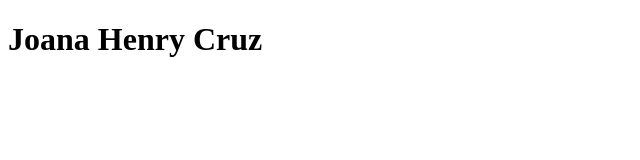
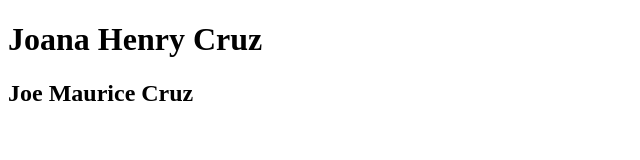
Before and after one commit to Majoja22/github-tutorial-3, a plain HTML site: page index.html in a window 1280 px wide. Shown: the whole page, without its empty margins (0-640 px from the left). Drawn offline with Linux system fonts and the light colour scheme.

Commit message:
Update index.html

```diff
--- a/index.html
+++ b/index.html
@@ -7,5 +7,6 @@
 </head>
 <body>
     <h1>Joana Henry Cruz</h1>
+    <h2>Joe Maurice Cruz</h2>
 </body>
 </html>
```
